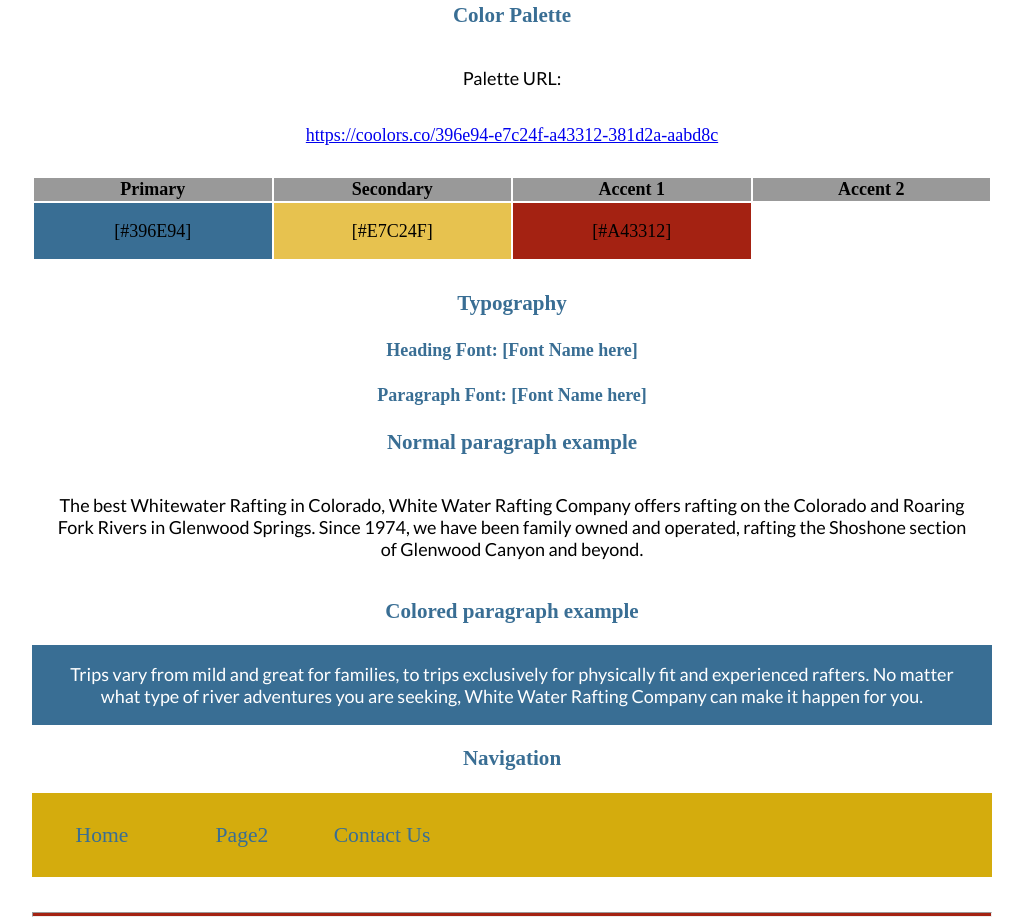
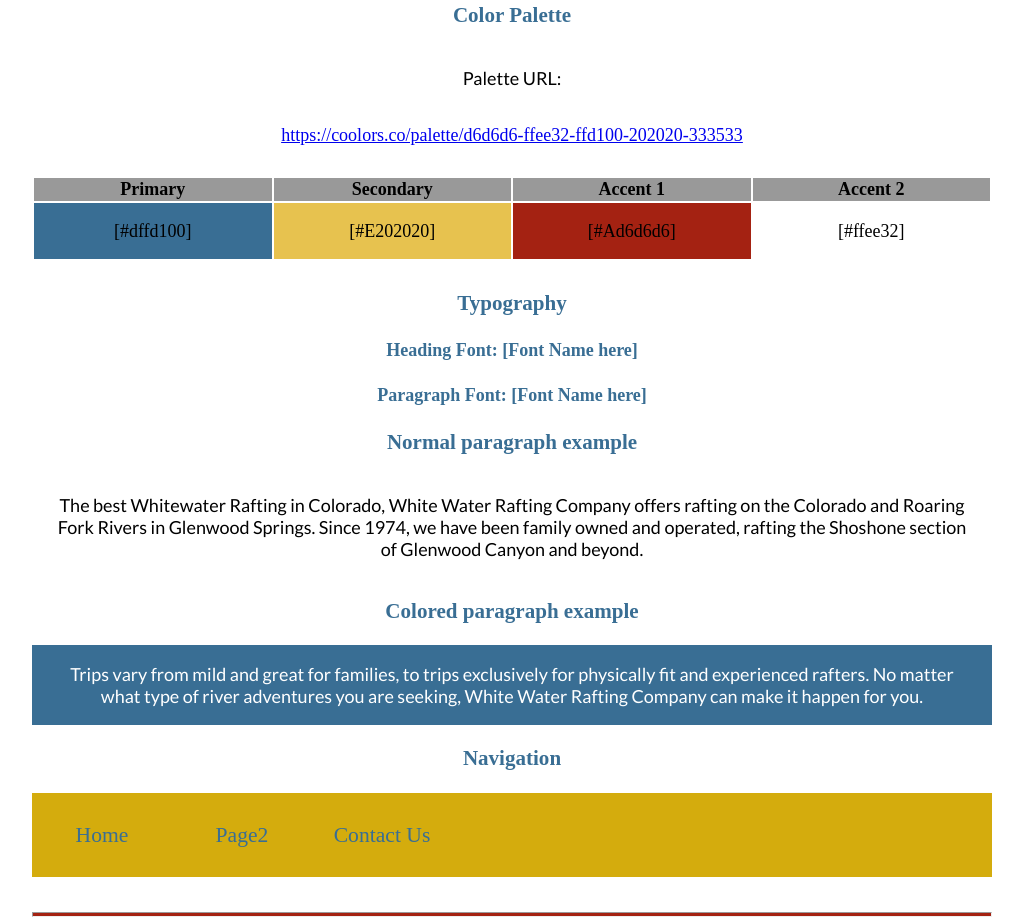
Before and after one commit to aaronandrei/wdd130, a plain HTML site: page wwr/site-plan-rafting.html in a window 1280 px wide. Shown: the part 1160-2082 px from the top of the page, without its empty margins (128-1151 px from the left). Drawn offline with Linux system fonts and the light colour scheme; a web font is replaced by a local one.

Commit message:
Color palette updates

```diff
--- a/wwr/site-plan-rafting.html
+++ b/wwr/site-plan-rafting.html
@@ -42,7 +42,7 @@
     <!-- Copy and paste the URL to your finished palette below. Replace the href value that is there with yours. Make sure to paste it into both the href value and the content text of the <a> tag -->
     <p>Palette URL:</p>
     <a href="https://coolors.co/palette/d6d6d6-ffee32-ffd100-202020-333533"
-      target="_blank">https://coolors.co/396e94-e7c24f-a43312-381d2a-aabd8c</a>
+      target="_blank">https://coolors.co/palette/d6d6d6-ffee32-ffd100-202020-333533</a>
 
     <table class="colors">
       <tr>
@@ -53,10 +53,10 @@
       </tr>
       <!-- Replace the numbers in the boxes below with your hex color codes. Then switch to the site-plan.css file and change your colors there as well. -->
       <tr>
-        <td class="primary">[#396E94]</td>
-        <td class="secondary">[#E7C24F]</td>
-        <td class="accent1">[#A43312]</td>
-        <td class="accent2"></td>
+        <td class="primary">[#dffd100]</td>
+        <td class="secondary">[#E202020]</td>
+        <td class="accent1">[#Ad6d6d6]</td>
+        <td class="accent2">[#ffee32]</td>
       </tr>
     </table>
 
```
Also changed, not shown: 1 other file.
